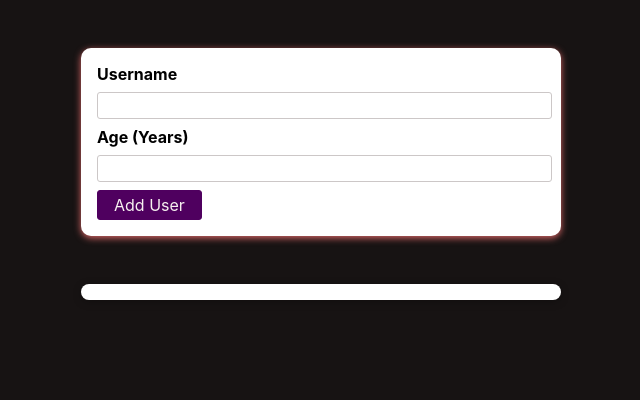
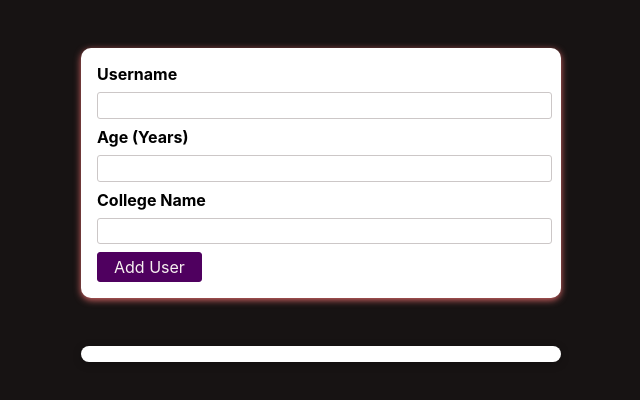
Before and after one commit to Soreikhudai/React, a React (Create React App) app: page / in a window 1280 px wide. Shown: the top 400 px of the page, without its empty margins (319-959 px from the left). Built offline with nearby package versions, Linux system fonts and the light colour scheme.

Commit message:
college name added

```diff
--- a/src/App.js
+++ b/src/App.js
@@ -5,9 +5,9 @@ import UsersList from './components/Users/UsersList';
 function App() {
   const [usersList, setUsersList] = useState([]);
 
-  const addUserHandler = (uName, uAge) => {
+  const addUserHandler = (uName, uAge, uCollege) => {
     setUsersList((prevUsersList) => {
-      return [...prevUsersList, { name: uName, age: uAge, id: Math.random().toString() }];
+      return [...prevUsersList, { name: uName, age: uAge, college: uCollege, id: Math.random().toString() }];
     });
   };
 
--- a/src/components/Users/AddUser.js
+++ b/src/components/Users/AddUser.js
@@ -1,4 +1,4 @@
-import React, { useState } from 'react';
+import React, { useState, useRef } from 'react';
 
 import Card from '../UI/Card';
 import Button from '../UI/Button';
@@ -8,38 +8,41 @@ import classes from './AddUser.module.css';
 
 
 const AddUser = (props) => {
-    const [enteredUsername, setEnteredUsername] = useState('');
-    const [enteredUserAge, setEnteredUserAge] = useState('');
+   const nameInputRef = useRef();
+   const ageInputRef = useRef();
+   const collegeInputRef=useRef();
+
+
     const [error, setError] = useState();
 
     const addUserHandler = (event) => {
         event.preventDefault();
-        if (enteredUsername.trim().length === 0 || enteredUserAge.trim().length === 0) {
+
+        const enteredName=nameInputRef.current.value;
+        const enteredAge=ageInputRef.current.value;
+        const enteredCollege=collegeInputRef.current.value;
+
+        if (enteredName.trim().length === 0 || enteredAge.trim().length === 0 || enteredCollege.trim().length===0 ){
             setError({
                 title: 'Invalid input',
                 message: 'Please enter a valid name and age (non-empty values).'
             });
             return;
         }
-        if (+enteredUserAge < 1) {
+        if (+enteredAge < 1) {
             setError({
                 title: 'Invalid age',
                 message: 'Please enter a valid age (> 0).'
             });
             return;
         }
-        props.onAddUser(enteredUsername, enteredUserAge);
-        setEnteredUsername('');
-        setEnteredUserAge('');
+        props.onAddUser(enteredName, enteredAge, enteredCollege);
+        nameInputRef.current.value=''
+        ageInputRef.current.value=''
+        collegeInputRef.current.value=''
+
     };
 
-    const usernameChangeHandler = (event) => {
-        setEnteredUsername(event.target.value);
-    };
-
-    const ageChangeHandler = (event) => {
-        setEnteredUserAge(event.target.value);
-    };
 
     const errorHandler = () => {
         setError(null);
@@ -53,9 +56,15 @@ const AddUser = (props) => {
 
                 <form onSubmit={addUserHandler}>
                     <label htmlFor="username">Username</label>
-                    <input id="username" type="text" value={enteredUsername} onChange={usernameChangeHandler} />
+                    <input id="username" type="text" ref={nameInputRef}/>
+
                     <label htmlFor="age">Age (Years)</label>
-                    <input id="age" type="number" value={enteredUserAge} onChange={ageChangeHandler} />
+                    <input id="age" type="number" ref={ageInputRef}/>
+
+                    <label htmlFor="college">College Name</label>
+                    <input id="college" type="text" ref={collegeInputRef}/>
+
+
                     <Button type="submit">Add User</Button>
                 </form>
 
--- a/src/components/Users/UsersList.js
+++ b/src/components/Users/UsersList.js
@@ -8,7 +8,7 @@ const UsersList = (props) => {
       <ul>
         {props.users.map((user) => (
           <li key={user.id}>
-            {user.name} ({user.age} years old)
+            {user.name} ({user.age} years old) {user.college}
           </li>
         ))}
       </ul>
```
